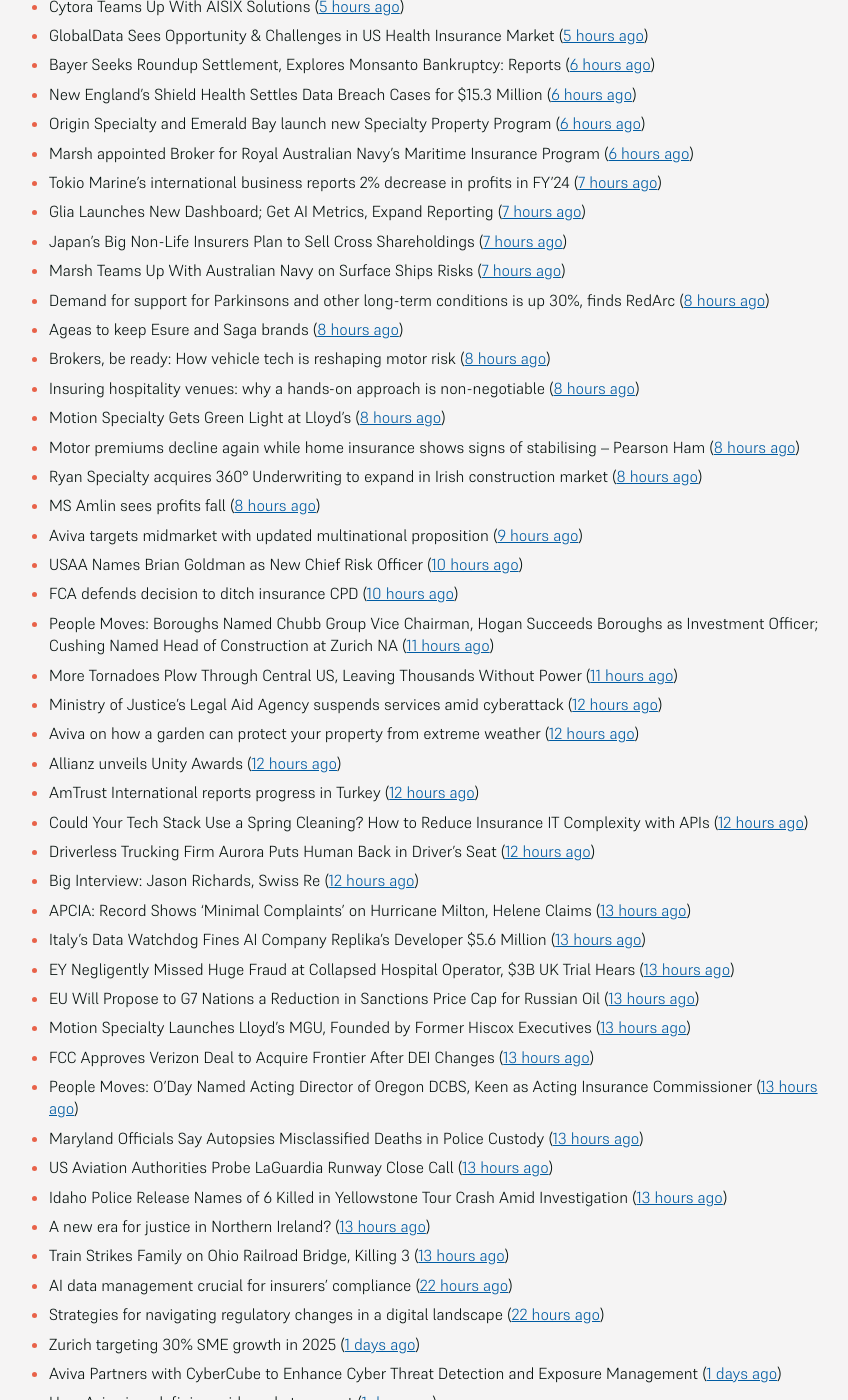
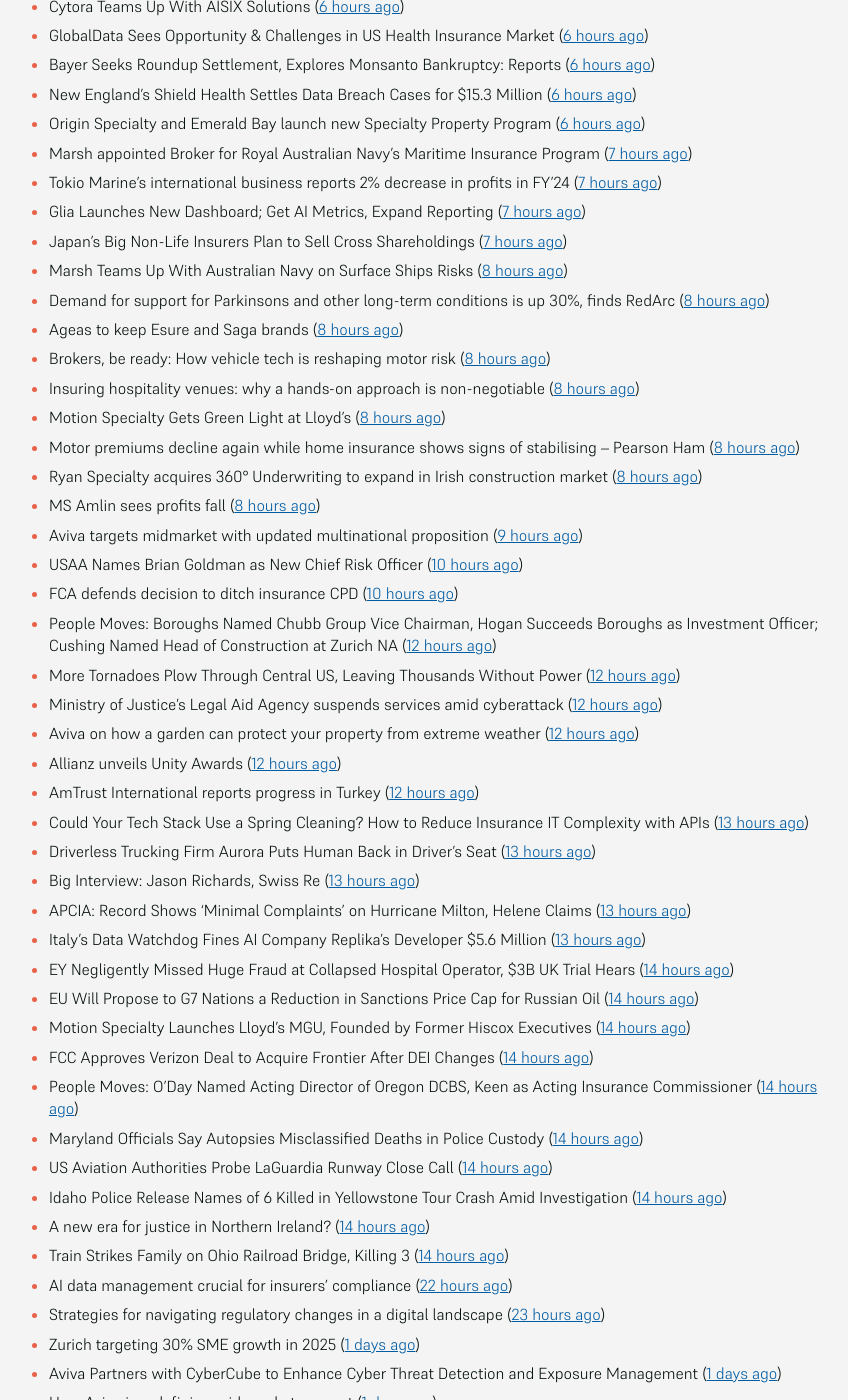
Before and after one commit to mat-0/feeds.thechels.uk, a Jekyll site: the page built from index.md, in a window 1280 px wide and 1400 px high, scrolled down 831 px. Shown: the whole window, without its empty margins (215-1063 px from the left). Built offline with Jekyll 4.4.1, drawn with Linux system fonts in a browser that asks for light colours; some of the changed text lies outside the part shown.

Commit message:
New Feed

```diff
--- a/index.md
+++ b/index.md
@@ -8,34 +8,34 @@ description: Latest Updates
 [Get this as an RSS feed](/feed.rss)
 
 <!-- news_marker starts -->
-- Some Drivers Cannot Recognise Crucial Safety Warning Lights ([32 minutes ago](https://insurance-edge.net/2025/05/20/some-drivers-cannot-recognise-crucial-safety-warning-lights/))
-- Senate Will Try to Block California Vehicle Standards That Would Phase Out Gas-Powered Cars ([35 minutes ago](https://www.insurancejournal.com/news/west/2025/05/20/824554.htm))
+- Some Drivers Cannot Recognise Crucial Safety Warning Lights ([55 minutes ago](https://insurance-edge.net/2025/05/20/some-drivers-cannot-recognise-crucial-safety-warning-lights/))
+- Senate Will Try to Block California Vehicle Standards That Would Phase Out Gas-Powered Cars ([59 minutes ago](https://www.insurancejournal.com/news/west/2025/05/20/824554.htm))
 - Central US Severe Weather Outbreak Caused Billions in Damages, AccuWeather Says ([2 hours ago](https://www.insurancejournal.com/news/midwest/2025/05/20/824523.htm))
 - Ryan Specialty Acquires Irish MGU 360° Underwriting ([2 hours ago](https://www.insurancejournal.com/news/international/2025/05/20/824530.htm))
 - No NOAA Large-Disaster Data to Hurt Insurers’ Grasp of Secondary Perils, Says AM Best ([2 hours ago](https://www.insurancejournal.com/news/national/2025/05/20/824515.htm))
 - Iowa-Based Ice Cream Manufacturer Issues Recall Over Plastic Concerns ([2 hours ago](https://www.insurancejournal.com/news/midwest/2025/05/20/824520.htm))
-- Europe’s big four reinsurers still on track to meet ‘ambitious’ 2025 targets, says Fitch ([2 hours ago](https://www.reinsurancene.ws/europes-big-four-reinsurers-still-on-track-to-meet-ambitious-2025-targets-says-fitch/))
+- Europe’s big four reinsurers still on track to meet ‘ambitious’ 2025 targets, says Fitch ([3 hours ago](https://www.reinsurancene.ws/europes-big-four-reinsurers-still-on-track-to-meet-ambitious-2025-targets-says-fitch/))
 - Hannover Re promotes Hermenier to Managing Director, Klass to retire ([3 hours ago](https://www.reinsurancene.ws/hannover-re-promotes-hermenier-to-managing-director-klass-to-retire/))
-- Stablecoin Bill Advances in US Senate in Big Win for Crypto ([3 hours ago](https://www.insurancejournal.com/news/national/2025/05/20/824512.htm))
-- Cyclone Reinsurance Pool reduces insurance premiums for Australians in high risk areas ([3 hours ago](https://www.reinsurancene.ws/cyclone-reinsurance-pool-reduces-insurance-premiums-for-australians-in-high-risk-areas/))
+- Stablecoin Bill Advances in US Senate in Big Win for Crypto ([4 hours ago](https://www.insurancejournal.com/news/national/2025/05/20/824512.htm))
+- Cyclone Reinsurance Pool reduces insurance premiums for Australians in high risk areas ([4 hours ago](https://www.reinsurancene.ws/cyclone-reinsurance-pool-reduces-insurance-premiums-for-australians-in-high-risk-areas/))
 - Everest appoints Darryl Page to its Board of Directors ([4 hours ago](https://www.reinsurancene.ws/everest-appoints-darryl-page-to-its-board-of-directors/))
 - Cytora and Aisix Solutions Partner to Bolster Insurers’ Wildfire Risk Management ([4 hours ago](https://www.insurtechinsights.com/cytora-and-aisix-solutions-partner-to-bolster-insurers-wildfire-risk-management/))
-- Massachusetts Denies 7.1% Workers’ Comp Rate Hike After 2024 ‘Excessive’ Cut ([4 hours ago](https://www.insurancejournal.com/news/east/2025/05/20/824489.htm))
-- Wildfire risk intensifies across the US, urging greater resilience and collaboration, warns Triple-I ([4 hours ago](https://www.reinsurancene.ws/wildfire-risk-intensifies-across-the-us-urging-greater-resilience-and-collaboration-warns-triple-i/))
-- Nearmap to Acquire Itel in $1.3 Billion Deal, Creating $8 Billion Property Intelligence Powerhouse ([4 hours ago](https://www.insurtechinsights.com/nearmap-to-acquire-itel-in-1-3-billion-deal-creating-8-billion-property-intelligence-powerhouse/))
+- Massachusetts Denies 7.1% Workers’ Comp Rate Hike After 2024 ‘Excessive’ Cut ([5 hours ago](https://www.insurancejournal.com/news/east/2025/05/20/824489.htm))
+- Wildfire risk intensifies across the US, urging greater resilience and collaboration, warns Triple-I ([5 hours ago](https://www.reinsurancene.ws/wildfire-risk-intensifies-across-the-us-urging-greater-resilience-and-collaboration-warns-triple-i/))
+- Nearmap to Acquire Itel in $1.3 Billion Deal, Creating $8 Billion Property Intelligence Powerhouse ([5 hours ago](https://www.insurtechinsights.com/nearmap-to-acquire-itel-in-1-3-billion-deal-creating-8-billion-property-intelligence-powerhouse/))
 - Grant Williamson to lead Willis CRB in Canada ([5 hours ago](https://www.reinsurancene.ws/grant-williamson-to-lead-willis-crb-in-canada/))
-- Deutsche Rück reports strong 2024 performance as net profit hits €14.5m ([5 hours ago](https://www.reinsurancene.ws/deutsche-ruck-reports-strong-2024-performance-as-net-profit-hits-e14-5m/))
-- Sophos and Capsule Insurance Join Forces to Offer Integrated Cybersecurity and Insurance for UK Businesses ([5 hours ago](https://www.insurtechinsights.com/sophos-and-capsule-insurance-join-forces-to-offer-integrated-cybersecurity-and-insurance-for-uk-businesses/))
-- Cytora Teams Up With AISIX Solutions ([5 hours ago](https://insurance-edge.net/2025/05/20/cytora-teams-up-with-aisix-solutions/))
-- GlobalData Sees Opportunity & Challenges in US Health Insurance Market ([5 hours ago](https://insurance-edge.net/2025/05/20/globaldata-sees-opportunity-challenges-in-us-health-insurance-market/))
+- Deutsche Rück reports strong 2024 performance as net profit hits €14.5m ([6 hours ago](https://www.reinsurancene.ws/deutsche-ruck-reports-strong-2024-performance-as-net-profit-hits-e14-5m/))
+- Sophos and Capsule Insurance Join Forces to Offer Integrated Cybersecurity and Insurance for UK Businesses ([6 hours ago](https://www.insurtechinsights.com/sophos-and-capsule-insurance-join-forces-to-offer-integrated-cybersecurity-and-insurance-for-uk-businesses/))
+- Cytora Teams Up With AISIX Solutions ([6 hours ago](https://insurance-edge.net/2025/05/20/cytora-teams-up-with-aisix-solutions/))
+- GlobalData Sees Opportunity & Challenges in US Health Insurance Market ([6 hours ago](https://insurance-edge.net/2025/05/20/globaldata-sees-opportunity-challenges-in-us-health-insurance-market/))
 - Bayer Seeks Roundup Settlement, Explores Monsanto Bankruptcy: Reports ([6 hours ago](https://www.insurancejournal.com/news/national/2025/05/20/824477.htm))
 - New England’s Shield Health Settles Data Breach Cases for $15.3 Million ([6 hours ago](https://www.insurancejournal.com/news/east/2025/05/20/824475.htm))
 - Origin Specialty and Emerald Bay launch new Specialty Property Program ([6 hours ago](https://www.reinsurancene.ws/origin-specialty-and-emerald-bay-launch-new-specialty-property-program/))
-- Marsh appointed Broker for Royal Australian Navy’s Maritime Insurance Program ([6 hours ago](https://www.reinsurancene.ws/marsh-appointed-broker-for-royal-australian-navys-maritime-insurance-program/))
+- Marsh appointed Broker for Royal Australian Navy’s Maritime Insurance Program ([7 hours ago](https://www.reinsurancene.ws/marsh-appointed-broker-for-royal-australian-navys-maritime-insurance-program/))
 - Tokio Marine’s international business reports 2% decrease in profits in FY’24 ([7 hours ago](https://www.reinsurancene.ws/tokio-marines-international-business-reports-2-decrease-in-profits-in-fy24/))
 - Glia Launches New Dashboard; Get AI Metrics, Expand Reporting ([7 hours ago](https://insurance-edge.net/2025/05/20/glia-launches-new-dashboard-get-ai-metrics-expand-reporting/))
 - Japan’s Big Non-Life Insurers Plan to Sell Cross Shareholdings ([7 hours ago](https://www.insurancejournal.com/news/international/2025/05/20/824468.htm))
-- Marsh Teams Up With Australian Navy on Surface Ships Risks ([7 hours ago](https://insurance-edge.net/2025/05/20/marsh-teams-up-with-australian-navy-on-surface-ships-risks/))
+- Marsh Teams Up With Australian Navy on Surface Ships Risks ([8 hours ago](https://insurance-edge.net/2025/05/20/marsh-teams-up-with-australian-navy-on-surface-ships-risks/))
 - Demand for support for Parkinsons and other long-term conditions is up 30%, finds RedArc ([8 hours ago](https://ifamagazine.com/demand-for-support-for-parkinsons-and-other-long-term-conditions-is-up-30-finds-redarc/))
 - Ageas to keep Esure and Saga brands ([8 hours ago](https://www.postonline.co.uk/news/7957788/ageas-to-keep-esure-and-saga-brands))
 - Brokers, be ready: How vehicle tech is reshaping motor risk ([8 hours ago](https://www.insurancebusinessmag.com/uk/news/auto-motor/brokers-be-ready-how-vehicle-tech-is-reshaping-motor-risk-536269.aspx))
@@ -47,29 +47,29 @@ description: Latest Updates
 - Aviva targets midmarket with updated multinational proposition ([9 hours ago](https://www.postonline.co.uk/broker/7957787/aviva-targets-midmarket-with-updated-multinational-proposition))
 - USAA Names Brian Goldman as New Chief Risk Officer ([10 hours ago](https://www.insurtechinsights.com/usaa-names-brian-goldman-as-new-chief-risk-officer/))
 - FCA defends decision to ditch insurance CPD ([10 hours ago](https://www.postonline.co.uk/news/7957780/fca-defends-decision-to-ditch-insurance-cpd))
-- People Moves: Boroughs Named Chubb Group Vice Chairman, Hogan Succeeds Boroughs as Investment Officer; Cushing Named Head of Construction at Zurich NA ([11 hours ago](https://www.insurancejournal.com/news/national/2025/05/20/824390.htm))
-- More Tornadoes Plow Through Central US, Leaving Thousands Without Power ([11 hours ago](https://www.insurancejournal.com/news/southeast/2025/05/20/824450.htm))
+- People Moves: Boroughs Named Chubb Group Vice Chairman, Hogan Succeeds Boroughs as Investment Officer; Cushing Named Head of Construction at Zurich NA ([12 hours ago](https://www.insurancejournal.com/news/national/2025/05/20/824390.htm))
+- More Tornadoes Plow Through Central US, Leaving Thousands Without Power ([12 hours ago](https://www.insurancejournal.com/news/southeast/2025/05/20/824450.htm))
 - Ministry of Justice's Legal Aid Agency suspends services amid cyberattack ([12 hours ago](https://www.insurancebusinessmag.com/uk/news/cyber/ministry-of-justices-legal-aid-agency-suspends-services-amid-cyberattack-536241.aspx))
 - Aviva on how a garden can protect your property from extreme weather ([12 hours ago](https://www.insurancebusinessmag.com/uk/news/property-insurance/aviva-on-how-a-garden-can-protect-your-property-from-extreme-weather-536238.aspx))
 - Allianz unveils Unity Awards ([12 hours ago](https://www.insurancebusinessmag.com/uk/news/breaking-news/allianz-unveils-unity-awards-536237.aspx))
 - AmTrust International reports progress in Turkey ([12 hours ago](https://www.insurancebusinessmag.com/uk/news/breaking-news/amtrust-international-reports-progress-in-turkey-536236.aspx))
-- Could Your Tech Stack Use a Spring Cleaning? How to Reduce Insurance IT Complexity with APIs ([12 hours ago](https://www.insurancejournal.com/blogs/agentsync/2025/05/20/822951.htm))
-- Driverless Trucking Firm Aurora Puts Human Back in Driver’s Seat ([12 hours ago](https://www.insurancejournal.com/news/southcentral/2025/05/20/824443.htm))
-- Big Interview: Jason Richards, Swiss Re ([12 hours ago](https://www.postonline.co.uk/reinsurance/7957541/big-interview-jason-richards-swiss-re))
+- Could Your Tech Stack Use a Spring Cleaning? How to Reduce Insurance IT Complexity with APIs ([13 hours ago](https://www.insurancejournal.com/blogs/agentsync/2025/05/20/822951.htm))
+- Driverless Trucking Firm Aurora Puts Human Back in Driver’s Seat ([13 hours ago](https://www.insurancejournal.com/news/southcentral/2025/05/20/824443.htm))
+- Big Interview: Jason Richards, Swiss Re ([13 hours ago](https://www.postonline.co.uk/reinsurance/7957541/big-interview-jason-richards-swiss-re))
 - APCIA: Record Shows ‘Minimal Complaints’ on Hurricane Milton, Helene Claims ([13 hours ago](https://www.insurancejournal.com/news/national/2025/05/20/824364.htm))
 - Italy’s Data Watchdog Fines AI Company Replika’s Developer $5.6 Million ([13 hours ago](https://www.insurancejournal.com/news/international/2025/05/20/824403.htm))
-- EY Negligently Missed Huge Fraud at Collapsed Hospital Operator, $3B UK Trial Hears ([13 hours ago](https://www.insurancejournal.com/news/international/2025/05/20/824369.htm))
-- EU Will Propose to G7 Nations a Reduction in Sanctions Price Cap for Russian Oil ([13 hours ago](https://www.insurancejournal.com/news/international/2025/05/20/824398.htm))
-- Motion Specialty Launches Lloyd’s MGU, Founded by Former Hiscox Executives ([13 hours ago](https://www.insurancejournal.com/news/international/2025/05/20/824409.htm))
-- FCC Approves Verizon Deal to Acquire Frontier After DEI Changes ([13 hours ago](https://www.insurancejournal.com/news/national/2025/05/20/824415.htm))
-- People Moves: O’Day Named Acting Director of Oregon DCBS, Keen as Acting Insurance Commissioner ([13 hours ago](https://www.insurancejournal.com/news/west/2025/05/20/824095.htm))
-- Maryland Officials Say Autopsies Misclassified Deaths in Police Custody ([13 hours ago](https://www.insurancejournal.com/news/east/2025/05/20/824439.htm))
-- US Aviation Authorities Probe LaGuardia Runway Close Call ([13 hours ago](https://www.insurancejournal.com/news/east/2025/05/20/824432.htm))
-- Idaho Police Release Names of 6 Killed in Yellowstone Tour Crash Amid Investigation ([13 hours ago](https://www.insurancejournal.com/news/west/2025/05/20/824420.htm))
-- A new era for justice in Northern Ireland? ([13 hours ago](https://www.postonline.co.uk/claims/7957782/a-new-era-for-justice-in-northern-ireland))
-- Train Strikes Family on Ohio Railroad Bridge, Killing 3 ([13 hours ago](https://www.insurancejournal.com/news/midwest/2025/05/20/824453.htm))
+- EY Negligently Missed Huge Fraud at Collapsed Hospital Operator, $3B UK Trial Hears ([14 hours ago](https://www.insurancejournal.com/news/international/2025/05/20/824369.htm))
+- EU Will Propose to G7 Nations a Reduction in Sanctions Price Cap for Russian Oil ([14 hours ago](https://www.insurancejournal.com/news/international/2025/05/20/824398.htm))
+- Motion Specialty Launches Lloyd’s MGU, Founded by Former Hiscox Executives ([14 hours ago](https://www.insurancejournal.com/news/international/2025/05/20/824409.htm))
+- FCC Approves Verizon Deal to Acquire Frontier After DEI Changes ([14 hours ago](https://www.insurancejournal.com/news/national/2025/05/20/824415.htm))
+- People Moves: O’Day Named Acting Director of Oregon DCBS, Keen as Acting Insurance Commissioner ([14 hours ago](https://www.insurancejournal.com/news/west/2025/05/20/824095.htm))
+- Maryland Officials Say Autopsies Misclassified Deaths in Police Custody ([14 hours ago](https://www.insurancejournal.com/news/east/2025/05/20/824439.htm))
+- US Aviation Authorities Probe LaGuardia Runway Close Call ([14 hours ago](https://www.insurancejournal.com/news/east/2025/05/20/824432.htm))
+- Idaho Police Release Names of 6 Killed in Yellowstone Tour Crash Amid Investigation ([14 hours ago](https://www.insurancejournal.com/news/west/2025/05/20/824420.htm))
+- A new era for justice in Northern Ireland? ([14 hours ago](https://www.postonline.co.uk/claims/7957782/a-new-era-for-justice-in-northern-ireland))
+- Train Strikes Family on Ohio Railroad Bridge, Killing 3 ([14 hours ago](https://www.insurancejournal.com/news/midwest/2025/05/20/824453.htm))
 - AI data management crucial for insurers' compliance ([22 hours ago](https://www.dig-in.com/news/ai-data-management-crucial-for-insurers-compliance))
-- Strategies for navigating regulatory changes in a digital landscape ([22 hours ago](https://www.dig-in.com/opinion/strategies-for-navigating-federal-and-state-regulations))
+- Strategies for navigating regulatory changes in a digital landscape ([23 hours ago](https://www.dig-in.com/opinion/strategies-for-navigating-federal-and-state-regulations))
 - Zurich targeting 30% SME growth in 2025 ([1 days ago](https://www.postonline.co.uk/news/7957779/zurich-targeting-30-sme-growth-in-2025))
 - Aviva Partners with CyberCube to Enhance Cyber Threat Detection and Exposure Management ([1 days ago](https://www.insurtechinsights.com/aviva-partners-with-cybercube-to-enhance-cyber-threat-detection-and-exposure-management/))
 - How Aviva is redefining mid-market support ([1 days ago](https://www.insurancebusinessmag.com/uk/news/breaking-news/how-aviva-is-redefining-midmarket-support-535375.aspx))
```
Also changed, not shown: other parts of index.md (+1 -1 lines).
